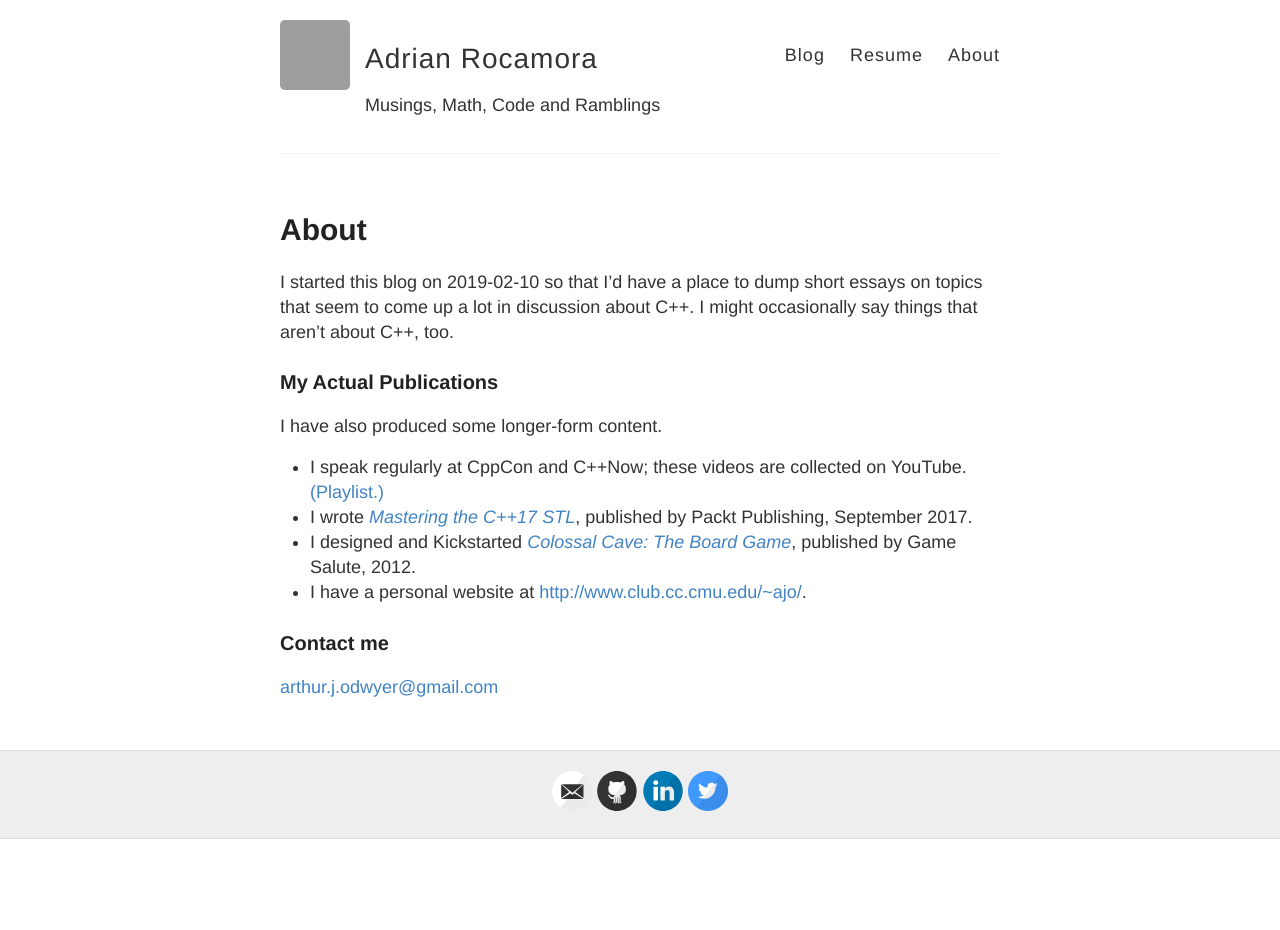
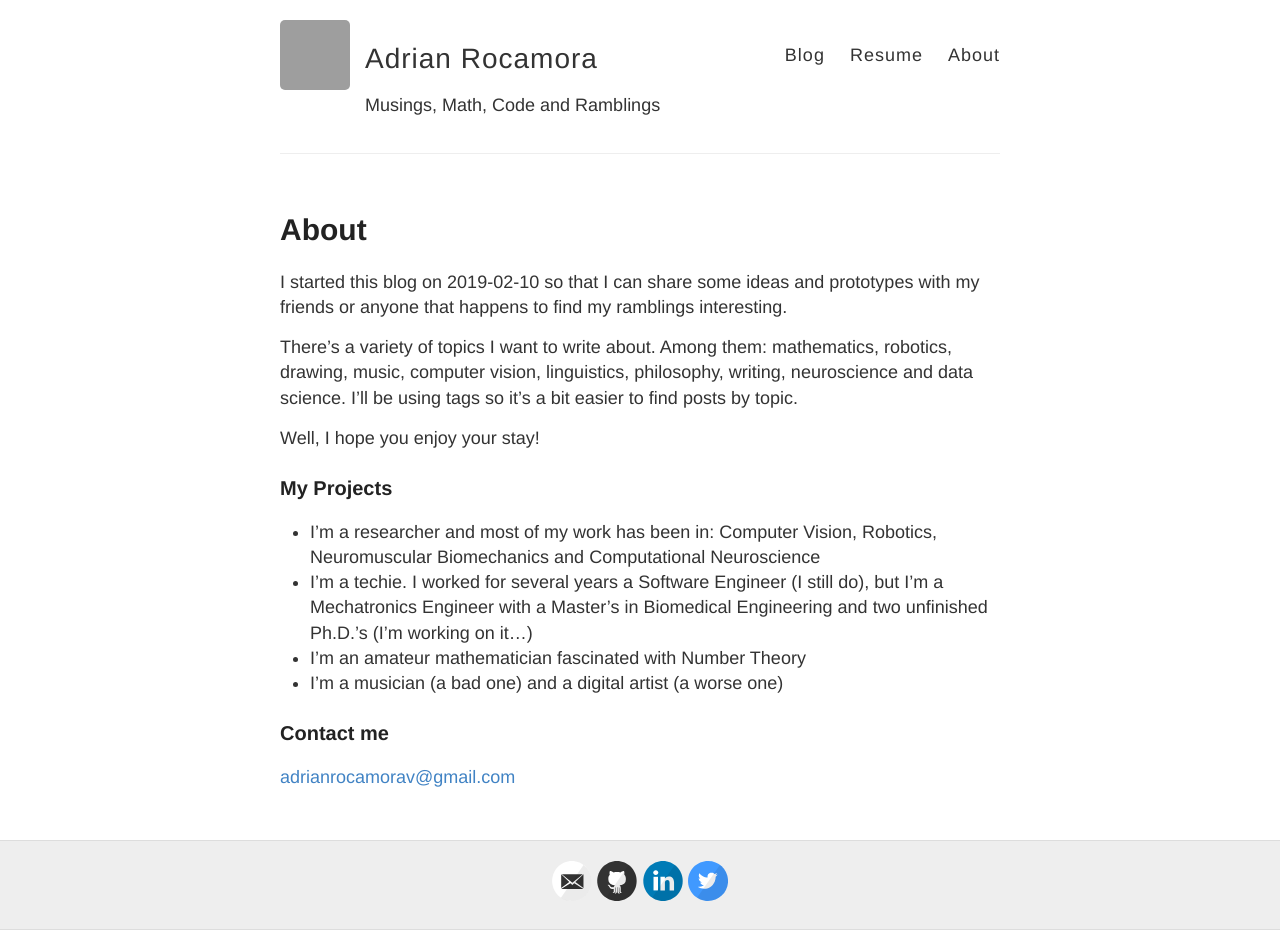
Before and after one commit to adrianrocamora/adrianrocamora.github.io, a Jekyll site: the page built from about.md, in a window 1280 px wide. Built offline with Jekyll 4.4.1, drawn with Linux system fonts in a browser that asks for light colours; nearby versions of some CDN libraries; before the commit the page ends 900 px from its top, so only the background shows below that; grey boxes are pictures that could not be loaded.

Commit message:
Updated about

```diff
--- a/about.md
+++ b/about.md
@@ -4,19 +4,22 @@ title: About
 permalink: /about/
 ---
 
-I started this blog on 2019-02-10 so that I'd have a place to dump short essays on topics that
-seem to come up a lot in discussion about C++. I might occasionally say things that aren't
-about C++, too.
+I started this blog on 2019-02-10 so that I can share some ideas and prototypes with my friends
+or anyone that happens to find my ramblings interesting.
 
-### My Actual Publications
+There's a variety of topics I want to write about. Among them: mathematics, robotics, drawing,
+music, computer vision, linguistics, philosophy, writing, neuroscience and data science. I'll
+be using tags so it's a bit easier to find posts by topic.
 
-I have also produced some longer-form content.
+Well, I hope you enjoy your stay!
 
-* I speak regularly at CppCon and C++Now; these videos are collected on YouTube. [(Playlist.)](https://www.youtube.com/playlist?list=PLXTVlgmc2KcD3mgkZfrq3jJl8RNaAz-lp)
-* I wrote *[Mastering the C++17 STL](https://amzn.to/2CTujmN)*, published by Packt Publishing, September 2017.
-* I designed and Kickstarted *[Colossal Cave: The Board Game](https://amzn.to/2RvFYQV)*, published by Game Salute, 2012.
-* I have a personal website at [http://www.club.cc.cmu.edu/~ajo/](http://www.club.cc.cmu.edu/~ajo/).
+### My Projects
+
+* I'm a researcher and most of my work has been in: Computer Vision, Robotics, Neuromuscular Biomechanics and Computational Neuroscience
+* I'm a techie. I worked for several years a Software Engineer (I still do), but I'm a Mechatronics Engineer with a Master's in Biomedical Engineering and two unfinished Ph.D.'s (I'm working on it...)
+* I'm an amateur mathematician fascinated with Number Theory
+* I'm a musician (a bad one) and a digital artist (a worse one)
 
 ### Contact me
 
-[arthur.j.odwyer@gmail.com](mailto:arthur.j.odwyer@gmail.com)
+[adrianrocamorav@gmail.com](mailto:adrianrocamorav@gmail.com)
```
